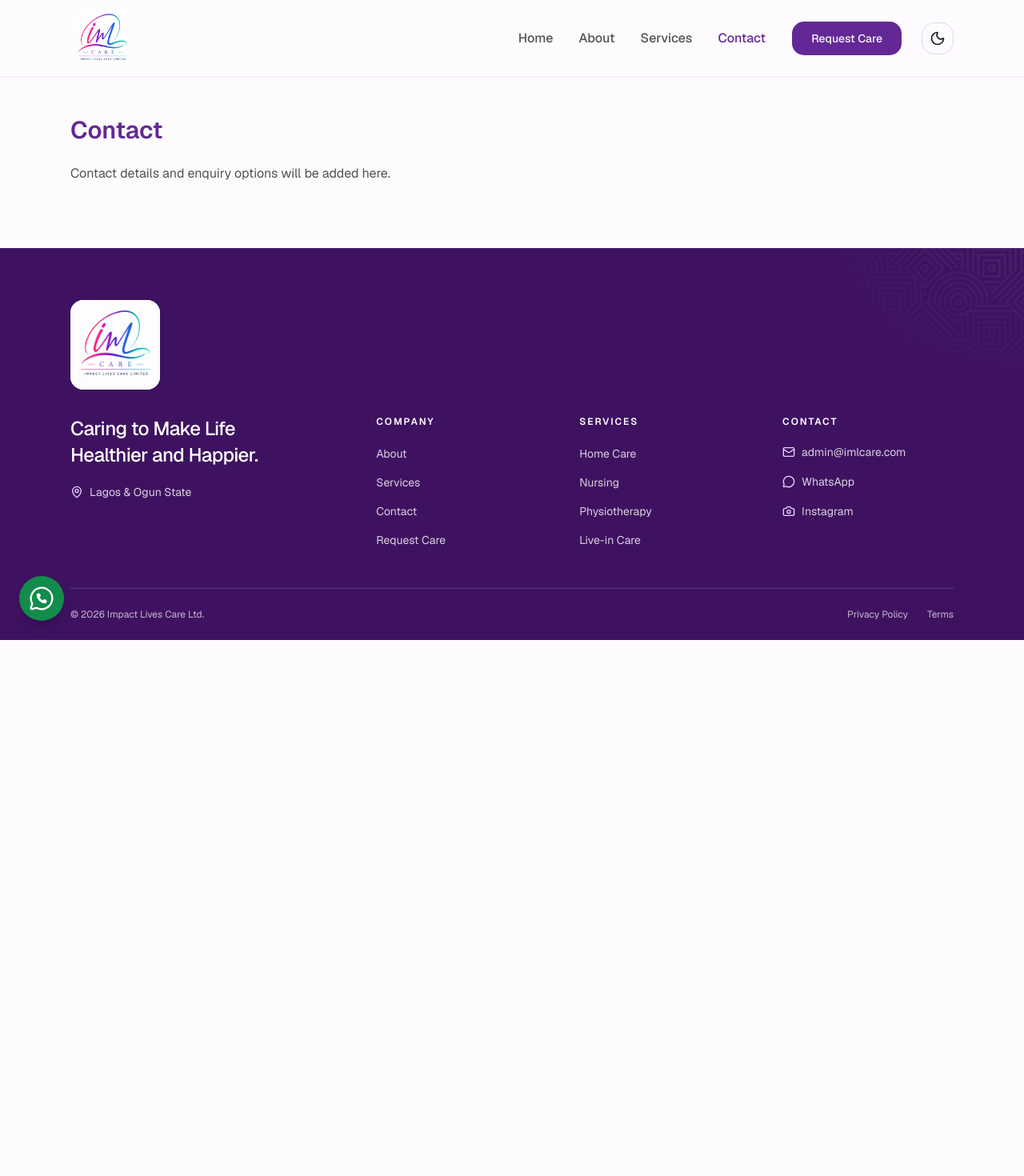
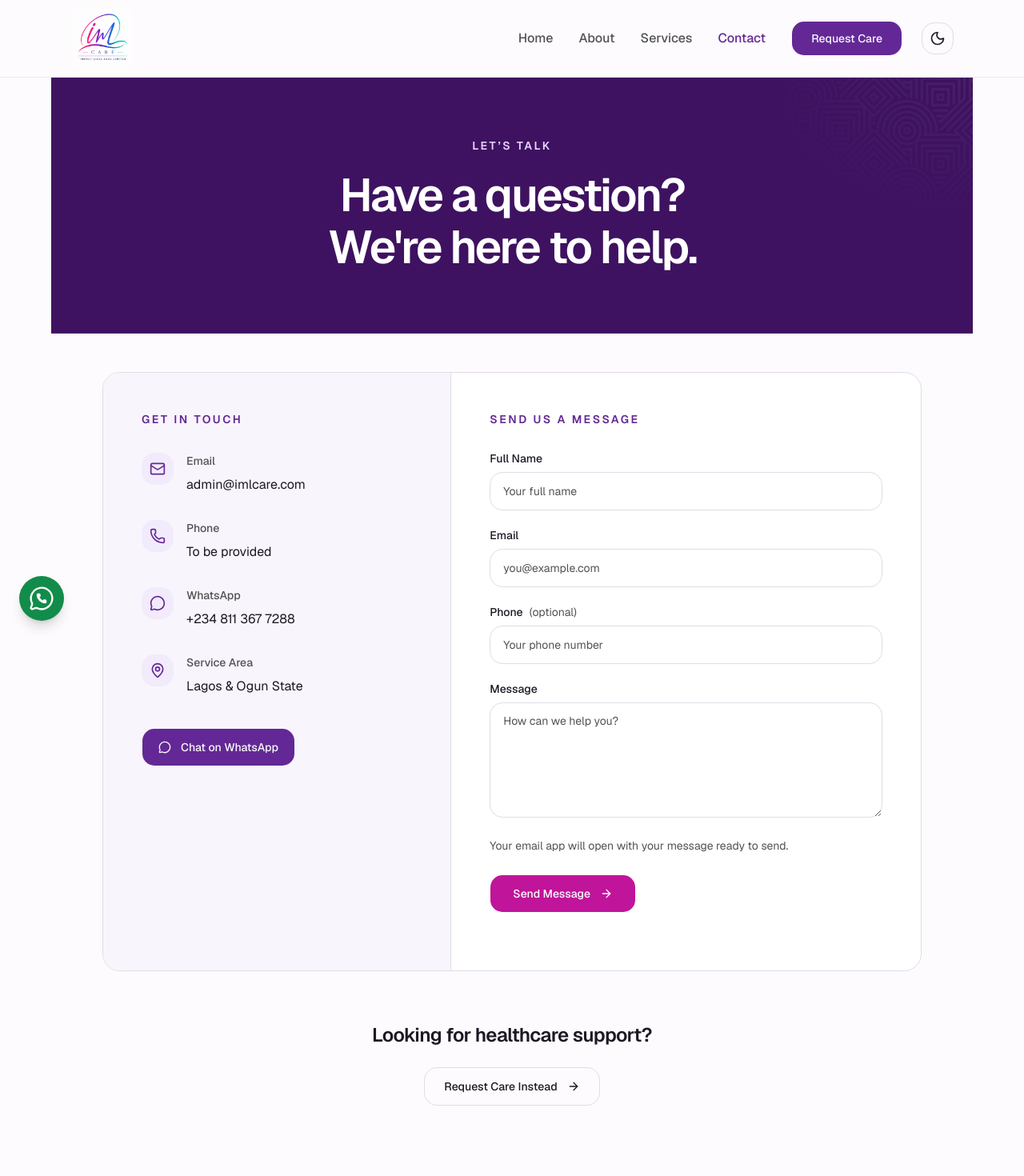
Before and after one commit to Jeffreyai7/imlcare-reni, a Next.js app: page /contact in a window 1280 px wide. Shown: the top 1470 px of the page at 80% size. Before the commit the page ends 800 px from the top, so only its background shows below. Built offline with nearby package versions, Linux system fonts and the light colour scheme.

Commit message:
add the contact page

```diff
--- a/app/(public)/about/page.tsx
+++ b/app/(public)/about/page.tsx
@@ -4,6 +4,7 @@ import Link from "next/link";
 import { ArrowRight, HeartHandshake, ShieldCheck, Sparkles, UserRound } from "lucide-react";
 import { buttonVariants } from "@/components/ui/button";
 import { cn } from "@/lib/utils";
+import PageBanner from "../shared/page-banner";
 
 export const metadata: Metadata = {
   title: "About Us | Impact Lives Care",
@@ -21,16 +22,11 @@ const values = [
 export default function AboutPage() {
   return (
     <>
-      <section aria-labelledby="about-heading" className="pt-4 sm:pt-8">
-        <div className="artwork-light relative isolate py-4 text-center sm:py-8">
-          <p className="text-xs font-semibold tracking-[0.18em] text-primary sm:text-sm">
-            ABOUT IMPACT LIVES CARE
-          </p>
-          <h1 id="about-heading" className="mt-6 text-[clamp(2.5rem,5vw,4rem)] leading-[1.12] font-semibold tracking-[-0.045em] text-foreground">
-            Healthcare with dignity<br />at its heart.
-          </h1>
-        </div>
-        <div className="relative mt-10 aspect-[4/3] overflow-hidden rounded-2xl bg-muted sm:mt-12 sm:aspect-[2/1] lg:aspect-[2.4/1]">
+      <PageBanner id="about-heading" eyebrow="ABOUT IMPACT LIVES CARE">
+        Healthcare with dignity<br />at its heart.
+      </PageBanner>
+      <section aria-label="Care at home">
+        <div className="relative aspect-[4/3] overflow-hidden rounded-2xl bg-muted sm:aspect-[2/1] lg:aspect-[2.4/1]">
           <Image
             src="/imlcare-patient.jpg"
             alt="A nurse sharing a warm moment with an older woman during care at home"
--- /dev/null
+++ b/app/(public)/contact/contact-form.tsx
@@ -0,0 +1,56 @@
+"use client";
+
+import { useState, type FormEvent } from "react";
+import { ArrowRight } from "lucide-react";
+import { Button } from "@/components/ui/button";
+import { Input } from "@/components/ui/input";
+import { Label } from "@/components/ui/label";
+import { Textarea } from "@/components/ui/textarea";
+
+export default function ContactForm() {
+  const [draftOpened, setDraftOpened] = useState(false);
+
+  function handleSubmit(event: FormEvent<HTMLFormElement>) {
+    event.preventDefault();
+    const data = new FormData(event.currentTarget);
+    const name = String(data.get("name") ?? "").trim();
+    const email = String(data.get("email") ?? "").trim();
+    const phone = String(data.get("phone") ?? "").trim();
+    const message = String(data.get("message") ?? "").trim();
+    const subject = `Website enquiry from ${name}`;
+    const body = `Full Name: ${name}\nEmail: ${email}\nPhone: ${phone || "Not provided"}\n\n${message}`;
+
+    window.location.href = `mailto:admin@imlcare.com?subject=${encodeURIComponent(subject)}&body=${encodeURIComponent(body)}`;
+    setDraftOpened(true);
+  }
+
+  return (
+    <form onSubmit={handleSubmit} className="mt-8 space-y-6">
+      <div className="space-y-2.5">
+        <Label htmlFor="contact-name" className="text-foreground">Full Name</Label>
+        <Input id="contact-name" name="name" autoComplete="name" required maxLength={150} placeholder="Your full name" className="h-12 rounded-xl px-4 text-base" />
+      </div>
+      <div className="space-y-2.5">
+        <Label htmlFor="contact-email" className="text-foreground">Email</Label>
+        <Input id="contact-email" name="email" type="email" autoComplete="email" required maxLength={254} placeholder="you@example.com" className="h-12 rounded-xl px-4 text-base" />
+      </div>
+      <div className="space-y-2.5">
+        <Label htmlFor="contact-phone" className="text-foreground">Phone <span className="font-normal text-muted-foreground">(optional)</span></Label>
+        <Input id="contact-phone" name="phone" type="tel" autoComplete="tel" maxLength={50} placeholder="Your phone number" className="h-12 rounded-xl px-4 text-base" />
+      </div>
+      <div className="space-y-2.5">
+        <Label htmlFor="contact-message" className="text-foreground">Message</Label>
+        <Textarea id="contact-message" name="message" required maxLength={2000} rows={5} placeholder="How can we help you?" className="min-h-36 resize-y rounded-xl px-4 py-3 text-base" />
+      </div>
+      <p id="contact-email-note" className="text-sm leading-relaxed text-muted-foreground">
+        Your email app will open with your message ready to send.
+      </p>
+      <Button type="submit" variant="emphasis" aria-describedby="contact-email-note" className="h-12 w-full gap-3 rounded-xl px-7 sm:w-auto">
+        Send Message <ArrowRight className="size-4" aria-hidden="true" />
+      </Button>
+      <p role="status" className="text-sm leading-relaxed text-muted-foreground">
+        {draftOpened && <>Please send your message from your email app. If it did not open, contact us at <a href="mailto:admin@imlcare.com" className="rounded-sm font-medium text-primary underline underline-offset-4 focus-visible:outline-2 focus-visible:outline-offset-4 focus-visible:outline-ring">admin@imlcare.com</a> or chat with us on WhatsApp.</>}
+      </p>
+    </form>
+  );
+}
--- a/app/(public)/contact/page.tsx
+++ b/app/(public)/contact/page.tsx
@@ -1,8 +1,67 @@
+import type { Metadata } from "next";
+import Link from "next/link";
+import { ArrowRight, Mail, MapPin, MessageCircle, Phone } from "lucide-react";
+import { buttonVariants } from "@/components/ui/button";
+import { cn } from "@/lib/utils";
+import ContactForm from "./contact-form";
+import PageBanner from "../shared/page-banner";
+
+export const metadata: Metadata = {
+  title: "Contact Us | Impact Lives Care",
+  description: "Get in touch with Impact Lives Care for healthcare enquiries in Lagos and Ogun State. Email us, chat on WhatsApp or request care.",
+};
+
+const contactLinkClass = "rounded-sm text-base text-foreground underline-offset-4 hover:text-primary hover:underline focus-visible:outline-2 focus-visible:outline-offset-4 focus-visible:outline-ring";
+
 export default function ContactPage() {
   return (
-    <section className="space-y-6">
-      <h1 className="text-3xl font-semibold text-primary">Contact</h1>
-      <p className="max-w-2xl text-muted-foreground">Contact details and enquiry options will be added here.</p>
-    </section>
+    <>
+      <PageBanner id="contact-heading" eyebrow="LET’S TALK">
+        Have a question?<br />We&apos;re here to help.
+      </PageBanner>
+
+      <div className="mx-auto grid max-w-5xl overflow-hidden rounded-2xl border border-border bg-card text-card-foreground lg:grid-cols-[0.85fr_1.15fr]">
+        <section aria-labelledby="get-in-touch-heading" className="bg-surface-purple p-6 sm:p-10 lg:p-12">
+          <h2 id="get-in-touch-heading" className="text-xs font-semibold tracking-[0.18em] text-primary sm:text-sm">GET IN TOUCH</h2>
+          <dl className="mt-8 space-y-8">
+            <div className="relative pl-14">
+              <span className="absolute top-0 left-0 flex size-10 items-center justify-center rounded-xl bg-secondary text-primary"><Mail className="size-5" aria-hidden="true" /></span>
+              <dt className="text-sm font-medium text-muted-foreground">Email</dt>
+              <dd className="mt-2"><a href="mailto:admin@imlcare.com" className={contactLinkClass}>admin@imlcare.com</a></dd>
+            </div>
+            <div className="relative pl-14">
+              <span className="absolute top-0 left-0 flex size-10 items-center justify-center rounded-xl bg-secondary text-primary"><Phone className="size-5" aria-hidden="true" /></span>
+              <dt className="text-sm font-medium text-muted-foreground">Phone</dt>
+              <dd className="mt-2 text-base text-foreground">To be provided</dd>
+            </div>
+            <div className="relative pl-14">
+              <span className="absolute top-0 left-0 flex size-10 items-center justify-center rounded-xl bg-secondary text-primary"><MessageCircle className="size-5" aria-hidden="true" /></span>
+              <dt className="text-sm font-medium text-muted-foreground">WhatsApp</dt>
+              <dd className="mt-2"><a href="https://wa.me/2348113677288" target="_blank" rel="noopener noreferrer" className={contactLinkClass}>+234 811 367 7288</a></dd>
+            </div>
+            <div className="relative pl-14">
+              <span className="absolute top-0 left-0 flex size-10 items-center justify-center rounded-xl bg-secondary text-primary"><MapPin className="size-5" aria-hidden="true" /></span>
+              <dt className="text-sm font-medium text-muted-foreground">Service Area</dt>
+              <dd className="mt-2 text-base text-foreground">Lagos &amp; Ogun State</dd>
+            </div>
+          </dl>
+          <a href="https://wa.me/2348113677288" target="_blank" rel="noopener noreferrer" className={cn(buttonVariants(), "mt-10 h-12 w-full gap-3 rounded-xl px-5 sm:w-auto")}>
+            <MessageCircle className="size-4" aria-hidden="true" />Chat on WhatsApp
+          </a>
+        </section>
+
+        <section aria-labelledby="send-message-heading" className="border-t border-border p-6 sm:p-10 lg:border-t-0 lg:border-l lg:p-12">
+          <h2 id="send-message-heading" className="text-xs font-semibold tracking-[0.18em] text-primary sm:text-sm">SEND US A MESSAGE</h2>
+          <ContactForm />
+        </section>
+      </div>
+
+      <section aria-labelledby="contact-care-heading" className="py-12 text-center sm:py-16">
+        <h2 id="contact-care-heading" className="text-xl font-semibold tracking-tight text-foreground sm:text-2xl">Looking for healthcare support?</h2>
+        <Link href="/request-care" className={cn(buttonVariants({ variant: "outline" }), "mt-6 h-12 gap-3 rounded-xl px-6")}>
+          Request Care Instead <ArrowRight className="size-4" aria-hidden="true" />
+        </Link>
+      </section>
+    </>
   );
 }
--- /dev/null
+++ b/app/(public)/shared/page-banner.tsx
@@ -0,0 +1,25 @@
+import type { ReactNode } from "react";
+
+export default function PageBanner({
+  id,
+  eyebrow,
+  children,
+}: {
+  id: string;
+  eyebrow: string;
+  children: ReactNode;
+}) {
+  return (
+    <section
+      aria-labelledby={id}
+      className="artwork-dark relative isolate -mx-6 -mt-12 mb-12 flex min-h-64 items-center justify-center overflow-hidden border-b border-white/10 bg-brand-purple-dark px-6 py-14 text-center text-white sm:min-h-80 sm:py-16"
+    >
+      <div className="mx-auto max-w-3xl">
+        <p className="text-xs font-semibold tracking-[0.18em] text-purple-200 sm:text-sm">{eyebrow}</p>
+        <h1 id={id} className="mt-5 text-[clamp(2.25rem,4.5vw,3.75rem)] leading-[1.12] font-semibold tracking-[-0.045em] text-white">
+          {children}
+        </h1>
+      </div>
+    </section>
+  );
+}
```
